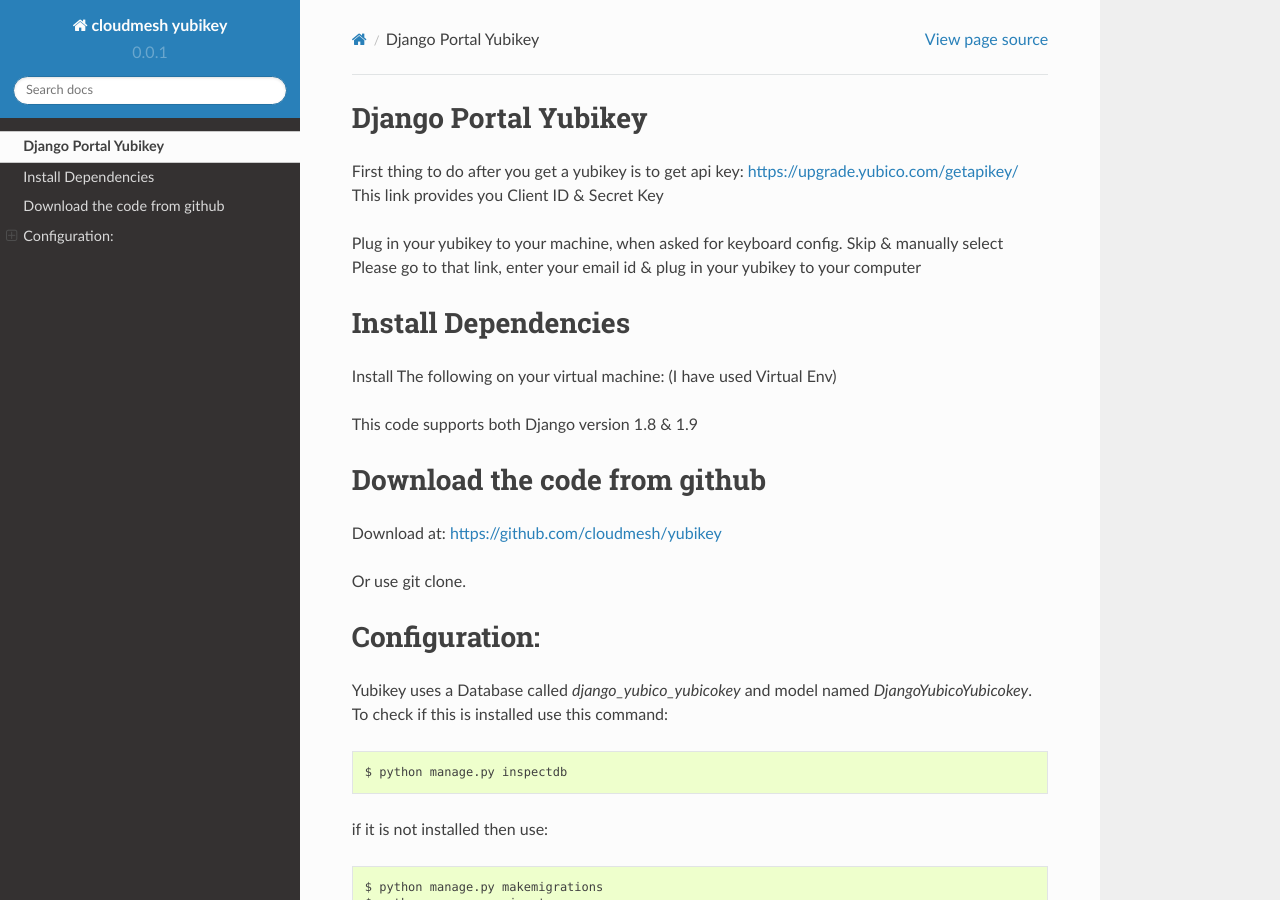
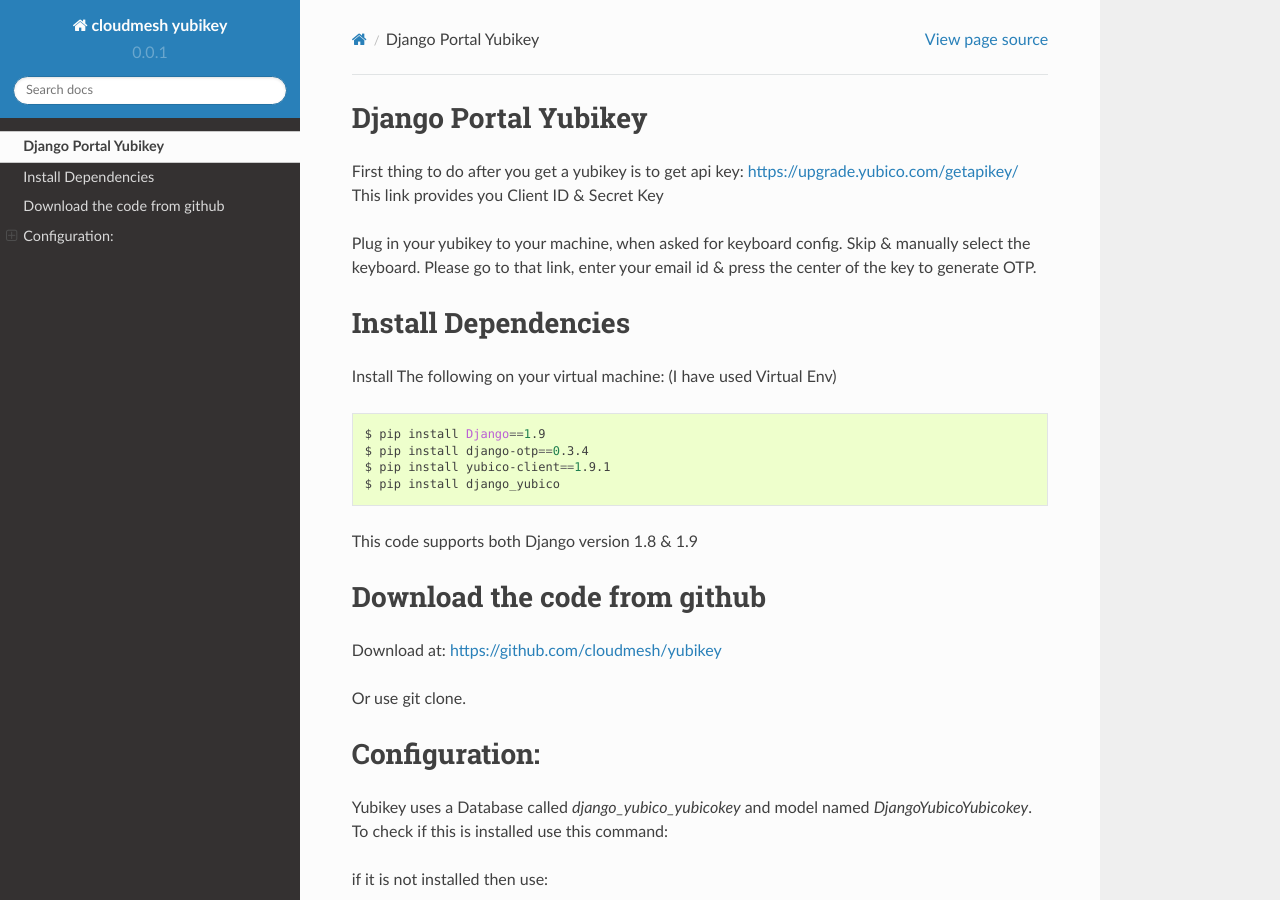
Before and after one commit to cloudmesh-project/yubikey, a Sphinx documentation site: the page built from docs/source/install.rst, in a window 1280 px wide and 900 px high. Built offline with Sphinx 7.4.7 and the Read the Docs theme 2.0.0, drawn with Linux system fonts in a browser that asks for light colours.

Commit message:
Update install.rst

```diff
--- a/docs/source/install.rst
+++ b/docs/source/install.rst
@@ -5,8 +5,8 @@ First thing to do after you get a yubikey is to get api key:
 https://upgrade.yubico.com/getapikey/
 This link provides you Client ID & Secret Key
 
-Plug in your yubikey to your machine, when asked for keyboard config. Skip & manually select
-Please go to that link, enter your email id & plug in your yubikey to your computer
+Plug in your yubikey to your machine, when asked for keyboard config. Skip & manually select the keyboard.
+Please go to that link, enter your email id & press the center of the key to generate OTP.
 
 Install Dependencies
 ==========
@@ -14,6 +14,7 @@ Install Dependencies
 Install The following on your virtual machine: (I have used Virtual Env)
 
 .. prompt:: bash
+
 	pip install Django==1.9
 	pip install django-otp==0.3.4
 	pip install yubico-client==1.9.1
```
Also changed, not shown: other parts of docs/source/install.rst (+1 -1 lines).
